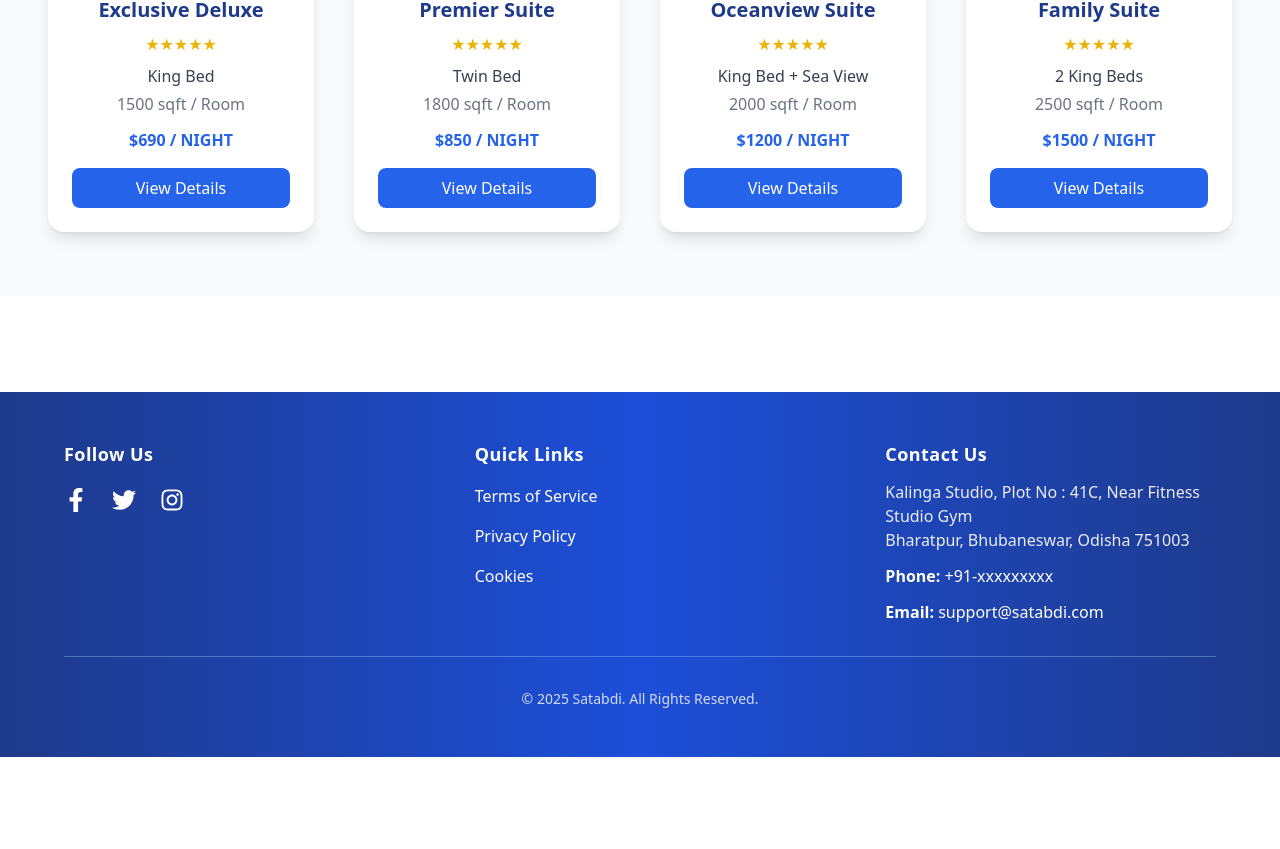
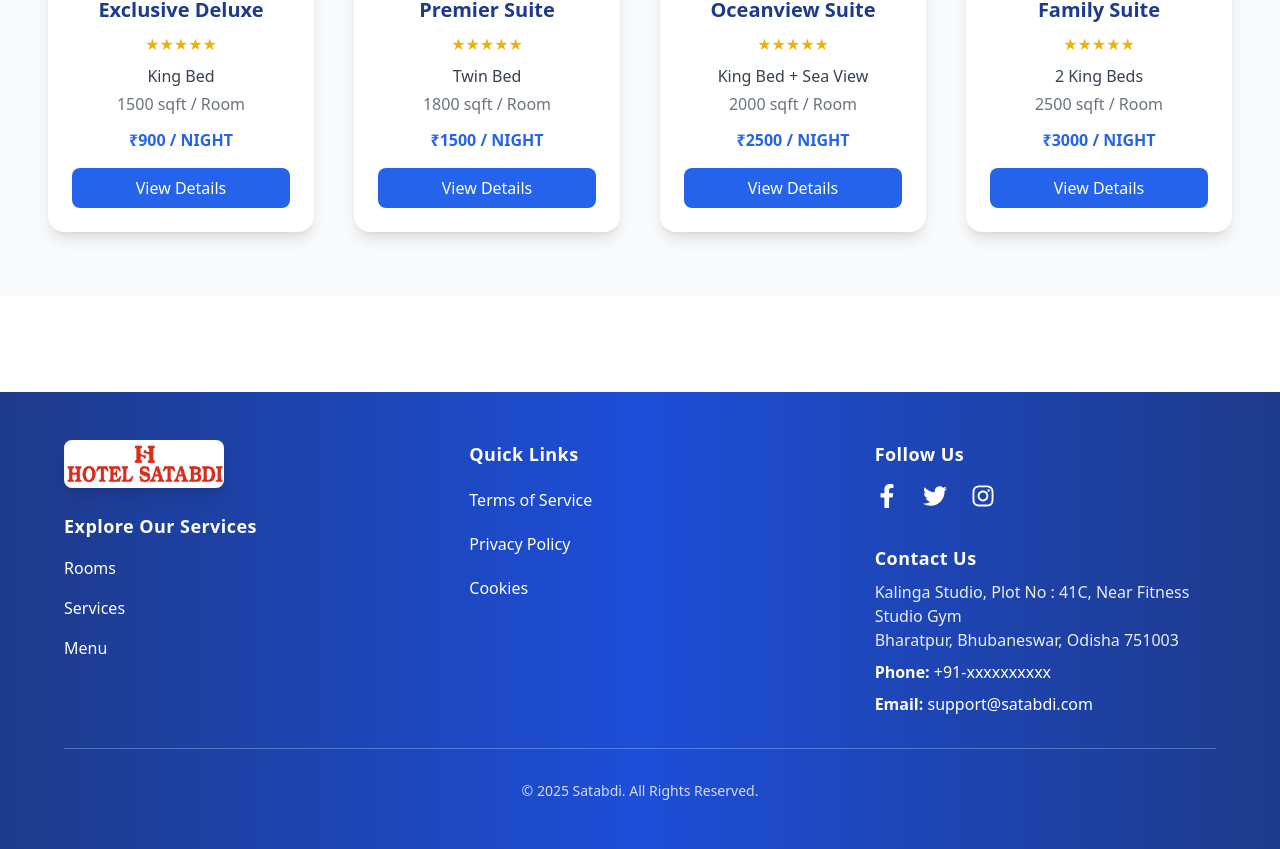
Before and after one commit to retrodserver/Satabdi_Website, a React (Vite) app: page /rooms in a window 1280 px wide. Shown: the part 440-1289 px from the top of the page. Before the commit the page ends 1197 px from the top, so only its background shows below. Built offline with nearby package versions, Linux system fonts and the light colour scheme.

Commit message:
Update in Footer

```diff
--- a/src/components/Footer.jsx
+++ b/src/components/Footer.jsx
@@ -1,53 +1,66 @@
 import React from "react";
 import { Link } from "react-router-dom";
 import { FaFacebookF, FaTwitter, FaInstagram } from "react-icons/fa";
+import logo from "../assets/logo.jpg";
 
 function Footer() {
   return (
     <footer className="w-full py-12 px-4 sm:px-8 md:px-16 bg-gradient-to-r from-blue-900 via-blue-700 to-blue-900 dark:from-gray-900 dark:via-blue-900 dark:to-gray-900 text-white dark:text-blue-200 mt-16">
+
       {/* 3-Part Grid */}
-      <div className="max-w-6xl mx-auto grid grid-cols-1 sm:grid-cols-3 gap-12 sm:gap-16 md:gap-20 text-center sm:text-left">
+      <div className="max-w-6xl mx-auto grid grid-cols-1 md:grid-cols-3 gap-12 md:gap-16 text-center md:text-left">
 
-        {/* Social Icons */}
-        <div className="flex flex-col items-center sm:items-start gap-5">
+        {/* Left: Logo + Explore Services */}
+        <div className="flex flex-col items-center md:items-start gap-6">
+          <img src={logo} alt="Logo" className="w-32 sm:w-36 md:w-40 h-auto rounded-lg shadow-lg" />
+
+          <div className="flex flex-col items-center md:items-start gap-4">
+            <h3 className="text-lg font-semibold tracking-wide">Explore Our Services</h3>
+            <Link to="/rooms" className="hover:text-yellow-300 transition-colors">Rooms</Link>
+            <Link to="/services" className="hover:text-yellow-300 transition-colors">Services</Link>
+            <Link to="/menu" className="hover:text-yellow-300 transition-colors">Menu</Link>
+          </div>
+        </div>
+
+        {/* Middle: Quick Links */}
+        <div className="flex flex-col items-center md:items-start gap-5">
+          <h3 className="text-lg font-semibold tracking-wide">Quick Links</h3>
+          <Link to="/terms-services" className="hover:text-yellow-300 transition-colors">Terms of Service</Link>
+          <Link to="/privacy-policy" className="hover:text-yellow-300 transition-colors">Privacy Policy</Link>
+          <Link to="/cookies-policy" className="hover:text-yellow-300 transition-colors">Cookies</Link>
+        </div>
+
+        {/* Right: Follow Us + Contact */}
+        <div className="flex flex-col items-center md:items-start gap-5 text-sm sm:text-base leading-relaxed">
+
+          {/* Follow Us */}
+          <div className="flex flex-col items-center md:items-start gap-4">
             <h3 className="text-lg font-semibold tracking-wide">Follow Us</h3>
-          <div className="flex gap-6">
+            <div className="flex gap-4 sm:gap-6">
               <a href="#" aria-label="Facebook" className="hover:text-yellow-300 transition-transform transform hover:scale-110">
-              <FaFacebookF className="w-6 h-6" />
+                <FaFacebookF className="w-5 sm:w-6 h-5 sm:h-6" />
               </a>
               <a href="#" aria-label="Twitter" className="hover:text-yellow-300 transition-transform transform hover:scale-110">
-              <FaTwitter className="w-6 h-6" />
+                <FaTwitter className="w-5 sm:w-6 h-5 sm:h-6" />
               </a>
               <a href="#" aria-label="Instagram" className="hover:text-yellow-300 transition-transform transform hover:scale-110">
-              <FaInstagram className="w-6 h-6" />
+                <FaInstagram className="w-5 sm:w-6 h-5 sm:h-6" />
               </a>
             </div>
           </div>
 
-        {/* Links */}
-        <div className="flex flex-col items-center sm:items-start gap-4">
-          <h3 className="text-lg font-semibold tracking-wide">Quick Links</h3>
-          <Link to="/terms-services" className="hover:text-yellow-300 transition-colors">
-            Terms of Service
-          </Link>
-          <Link to="/privacy-policy" className="hover:text-yellow-300 transition-colors">
-            Privacy Policy
-          </Link>
-          <Link to="/cookies-policy" className="hover:text-yellow-300 transition-colors">
-            Cookies
-          </Link>
-        </div>
-
-        {/* Contact Info */}
-        <div className="flex flex-col items-center sm:items-start gap-3 text-sm md:text-base leading-relaxed">
+          {/* Contact */}
+          <div className="flex flex-col items-center md:items-start gap-2 mt-4">
             <h3 className="text-lg font-semibold tracking-wide">Contact Us</h3>
             <p className="opacity-90">
               Kalinga Studio, Plot No : 41C, Near Fitness Studio Gym<br />
               Bharatpur, Bhubaneswar, Odisha 751003
             </p>
-          <p><span className="font-semibold">Phone:</span> +91-xxxxxxxxx</p>
+            <p><span className="font-semibold">Phone:</span> +91-xxxxxxxxxx</p>
             <p><span className="font-semibold">Email:</span> support@satabdi.com</p>
           </div>
+        </div>
+
       </div>
 
       {/* Divider Line */}
--- a/src/components/Rooms.jsx
+++ b/src/components/Rooms.jsx
@@ -12,7 +12,7 @@ function Rooms() {
       rating: 5,
       bed: "King Bed",
       size: "1500 sqft / Room",
-      price: "$690 / NIGHT",
+      price: "₹900 / NIGHT",
     },
     {
       img: bedroom2,
@@ -20,7 +20,7 @@ function Rooms() {
       rating: 5,
       bed: "Twin Bed",
       size: "1800 sqft / Room",
-      price: "$850 / NIGHT",
+      price: "₹1500 / NIGHT",
     },
     {
       img: seafacebed,
@@ -28,7 +28,7 @@ function Rooms() {
       rating: 5,
       bed: "King Bed + Sea View",
       size: "2000 sqft / Room",
-      price: "$1200 / NIGHT",
+      price: "₹2500 / NIGHT",
     },
     {
       img: bedroom3,
@@ -36,7 +36,7 @@ function Rooms() {
       rating: 5,
       bed: "2 King Beds",
       size: "2500 sqft / Room",
-      price: "$1500 / NIGHT",
+      price: "₹3000 / NIGHT",
     },
   ];
 
--- a/src/components/Services.jsx
+++ b/src/components/Services.jsx
@@ -34,9 +34,9 @@ const services = [
 
 function Services() {
   return (
-    <section className="py-8 sm:py-12 md:py-16 px-4 sm:px-6 md:px-12 text-center bg-gray-50 overflow-x-hidden mt-4 md:mt-8">
+    <section className="mt-20 sm:mt-24 md:mt-28 py-8 sm:py-12 md:py-16 px-4 sm:px-6 md:px-12 text-center bg-gray-50 dark:bg-gray-900 overflow-x-hidden">
       {/* Heading */}
-      <h2 className="text-2xl sm:text-3xl md:text-4xl font-bold text-blue-900 mb-10">
+      <h2 className="text-2xl sm:text-3xl md:text-4xl font-bold text-blue-900 dark:text-blue-200 mb-10">
         Explore Shatabdi Services
       </h2>
 
```
Lines whose indentation alone changed are shown as unchanged.
